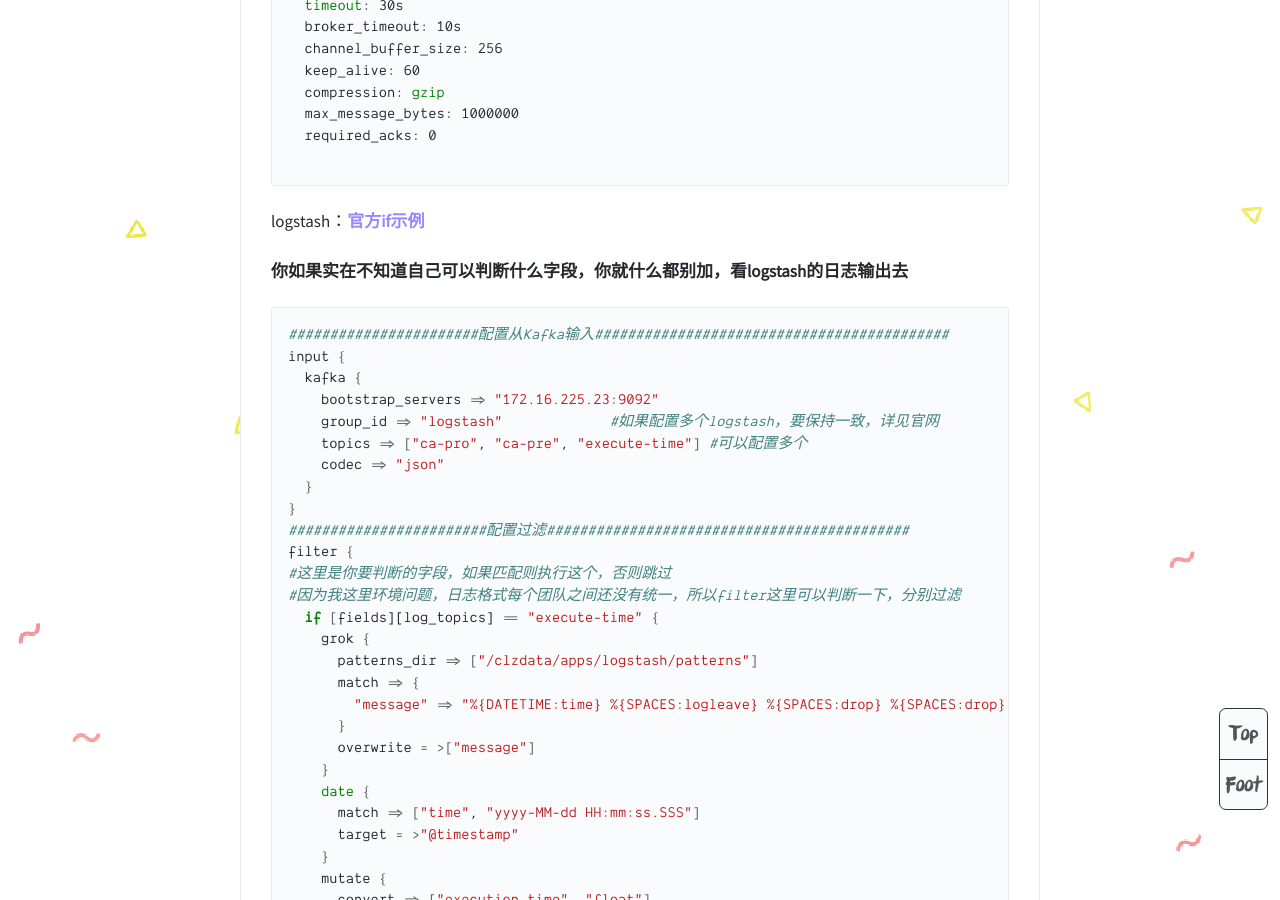
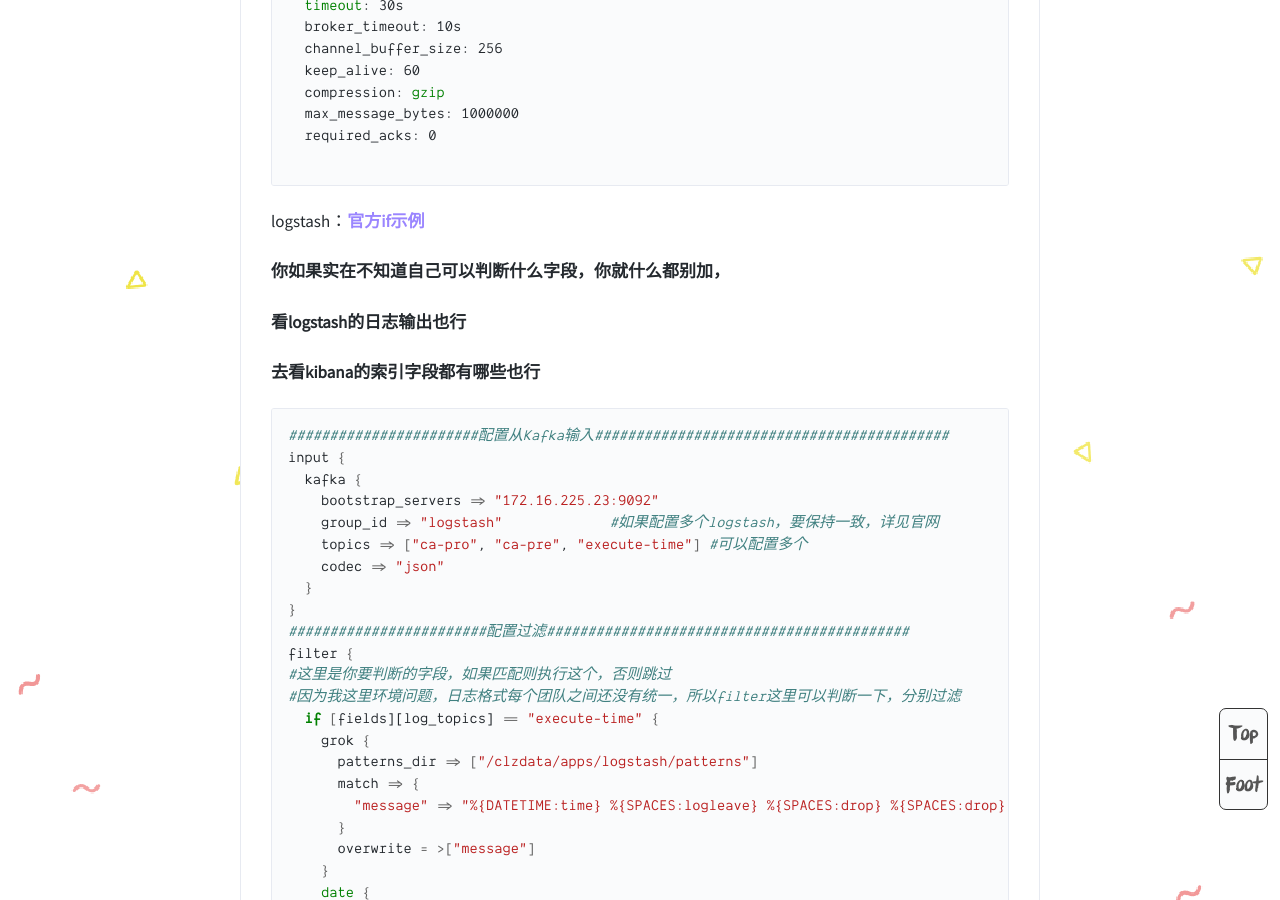
Before and after one commit to WuChenLinux/yw, a Jekyll site: the page built from _posts/2018-11-23-logstash-config.md, in a window 1280 px wide and 900 px high, scrolled down 1677 px. Built offline with Jekyll 4.4.1, drawn with Linux system fonts in a browser that asks for light colours; comment, search, counter and statistics services are not loaded.

Commit message:
添加logstash

````diff
--- a/_posts/2018-11-23-logstash-config.md
+++ b/_posts/2018-11-23-logstash-config.md
@@ -71,7 +71,11 @@ output.kafka:
 
 logstash：[官方if示例](https://www.elastic.co/guide/en/elastic-stack-get-started/6.5/get-started-elastic-stack.html#logstash-filter)
 
-**你如果实在不知道自己可以判断什么字段，你就什么都别加，看logstash的日志输出去**
+**你如果实在不知道自己可以判断什么字段，你就什么都别加，**
+
+**看logstash的日志输出也行**
+
+**去看kibana的索引字段都有哪些也行**
 
 ```shell
 #######################配置从Kafka输入###########################################
````
